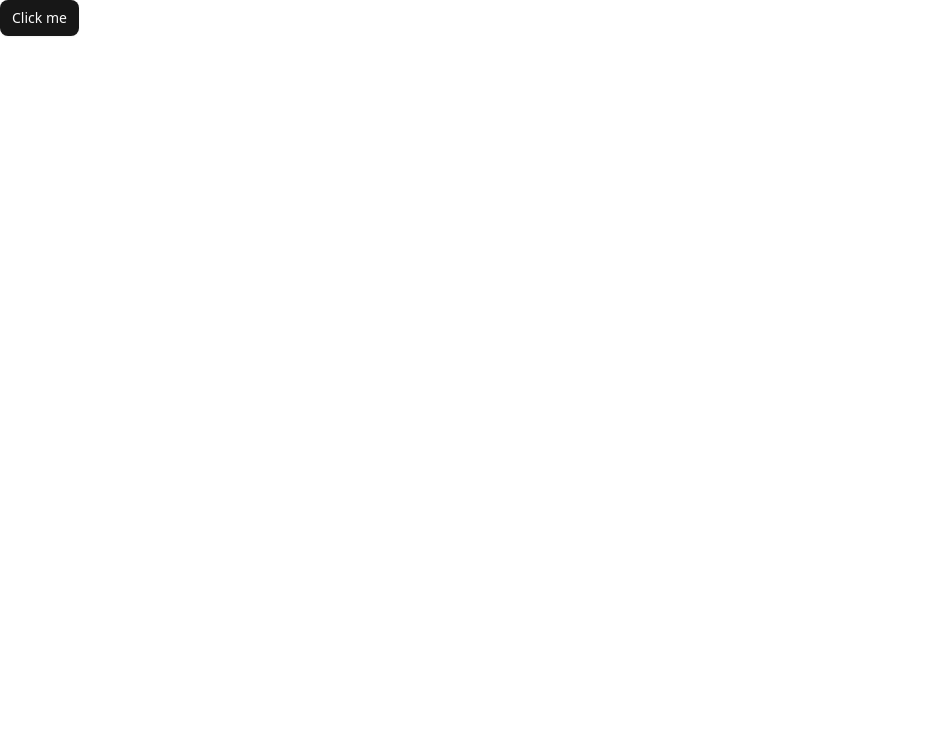
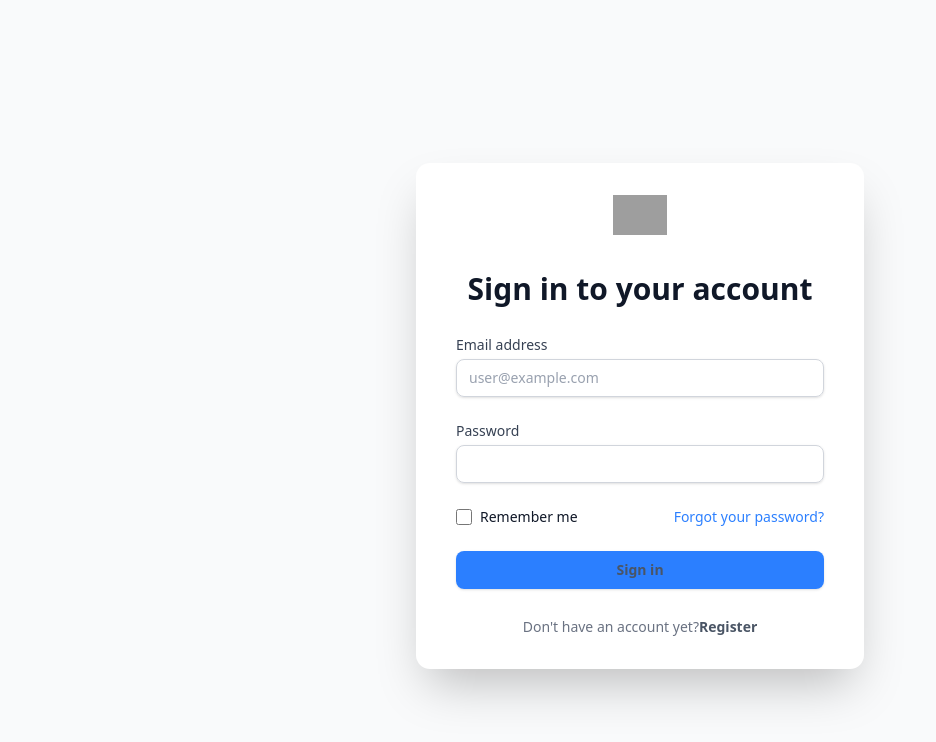
Before and after one commit to Thoeurnbunthen/Digital-card-users, a Next.js app: page / in a window 1280 px wide. Shown: the top 742 px of the page, without its empty margins (0-936 px from the left). Built offline with nearby package versions, Linux system fonts and the light colour scheme; grey boxes are pictures that could not be loaded.

Commit message:
fix config

```diff
--- a/src/app/page.tsx
+++ b/src/app/page.tsx
@@ -1,9 +1,9 @@
-import { Button } from "@/components/ui/button";
+import Login from "./auth/login/page";
 
 export default function Home() {
   return (
     <div>
-      <Button>Click me</Button>
+      <Login />
     </div>
   );
 }
```
